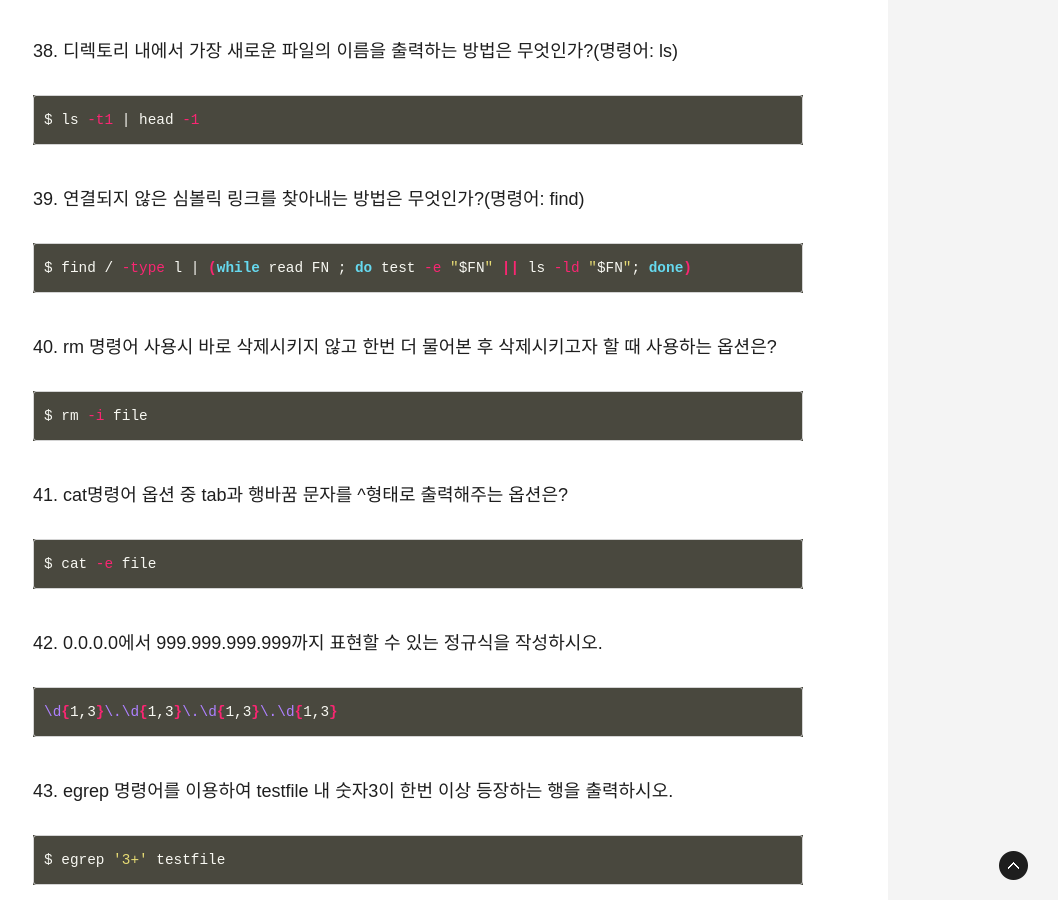
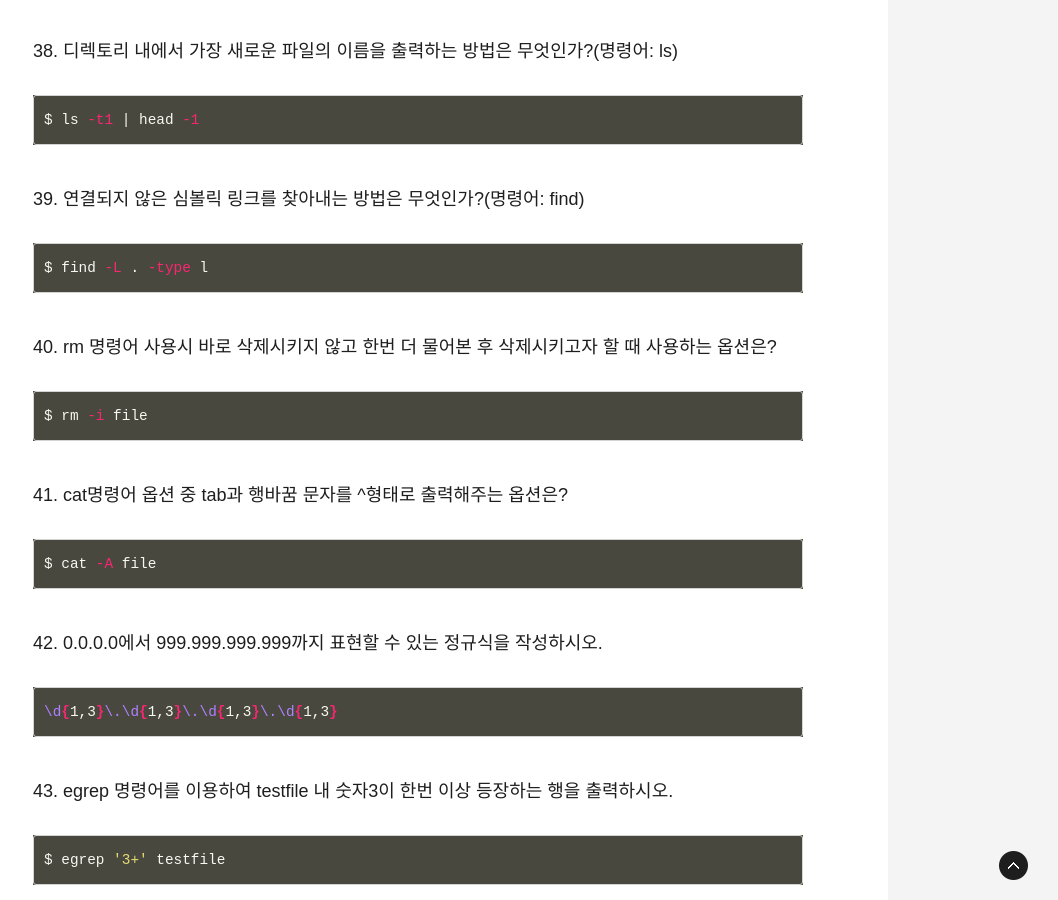
Before and after one commit to ThroughKim/throughkim.github.com, a Jekyll site: the page built from _posts/2017-01-04-linux-12.md, in a window 1280 px wide and 900 px high, scrolled down 10256 px. Shown: the whole window, without its empty margins (222-1280 px from the left). Built offline with Jekyll 4.4.1, drawn with Linux system fonts in a browser that asks for light colours; some web fonts are replaced.

Commit message:
upload blog

````diff
--- a/_posts/2017-01-04-linux-12.md
+++ b/_posts/2017-01-04-linux-12.md
@@ -337,7 +337,7 @@ $ ls -t1 | head -1
 
 ### 39. 연결되지 않은 심볼릭 링크를 찾아내는 방법은 무엇인가?(명령어: find)
 ```bash
-$ find / -type l | (while read FN ; do test -e "$FN" || ls -ld "$FN"; done)
+$ find -L . -type l
 ```
 
 ### 40. rm 명령어 사용시 바로 삭제시키지 않고 한번 더 물어본 후 삭제시키고자 할 때 사용하는 옵션은?
@@ -347,7 +347,7 @@ $ rm -i file
 
 ### 41. cat명령어 옵션 중 tab과 행바꿈 문자를 ^형태로 출력해주는 옵션은?
 ```bash
-$ cat -e file
+$ cat -A file
 ```
 
 ### 42. 0.0.0.0에서 999.999.999.999까지 표현할 수 있는 정규식을 작성하시오.
````
Also changed, not shown: _posts/2017-01-03-linux-11.md (+1 -1 lines).
